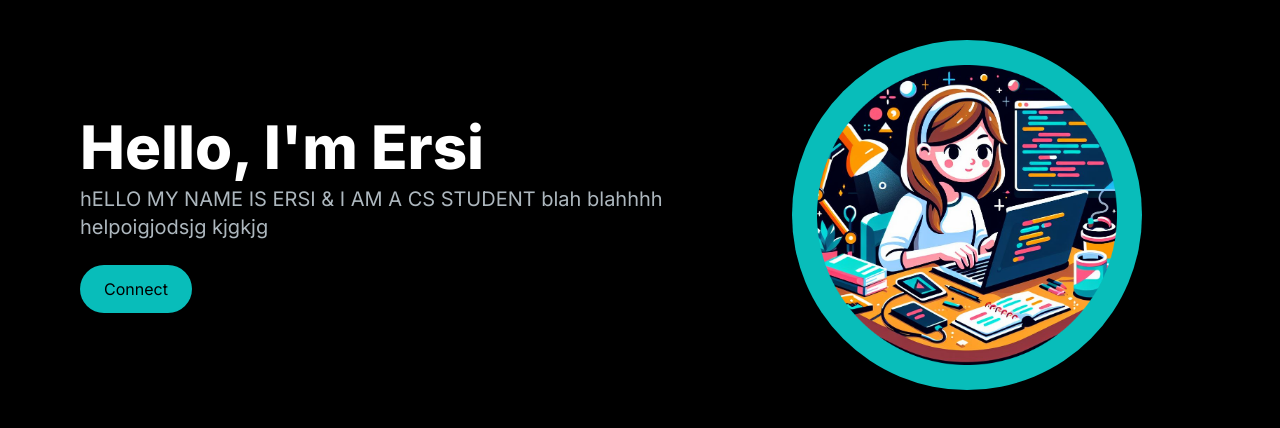
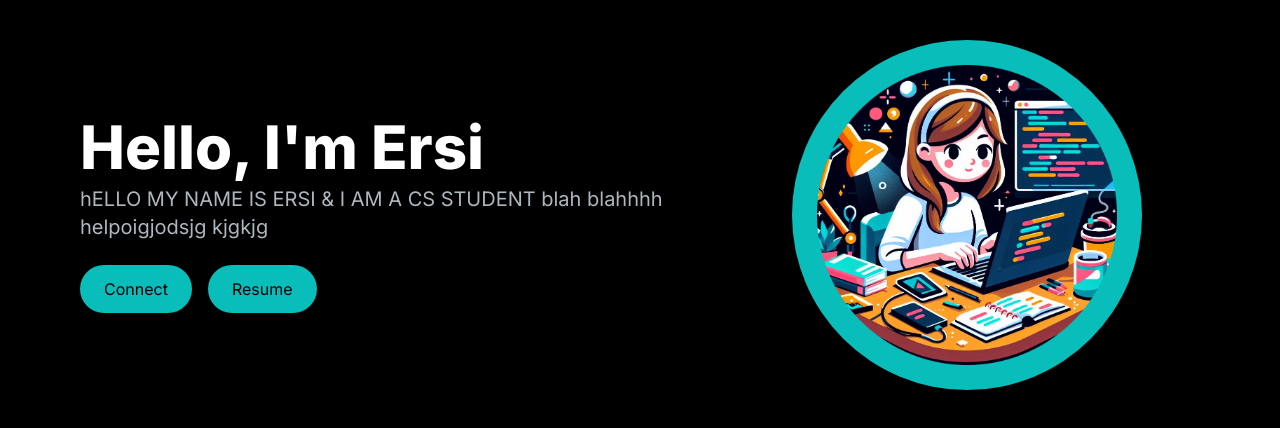
Before and after one commit to ersi012/Portfolio, a Next.js app: page / in a window 1280 px wide. Shown: the top 428 px of the page. Built offline with nearby package versions, Linux system fonts and the light colour scheme.

Commit message:
Add resume button

```diff
--- a/src/app/components/Header.jsx
+++ b/src/app/components/Header.jsx
@@ -14,6 +14,7 @@ const Header = () => {
           </p>
           <div>
             <button className="px-6 py-3 rounded-full mr-4  bg-[#08BDBA] hover:bg-slate-200 text-black ">Connect</button>
+            <button className="px-6 py-3 rounded-full mr-4  bg-[#08BDBA] hover:bg-slate-200 text-black ">Resume</button>
           </div>
         </div>
 
```
